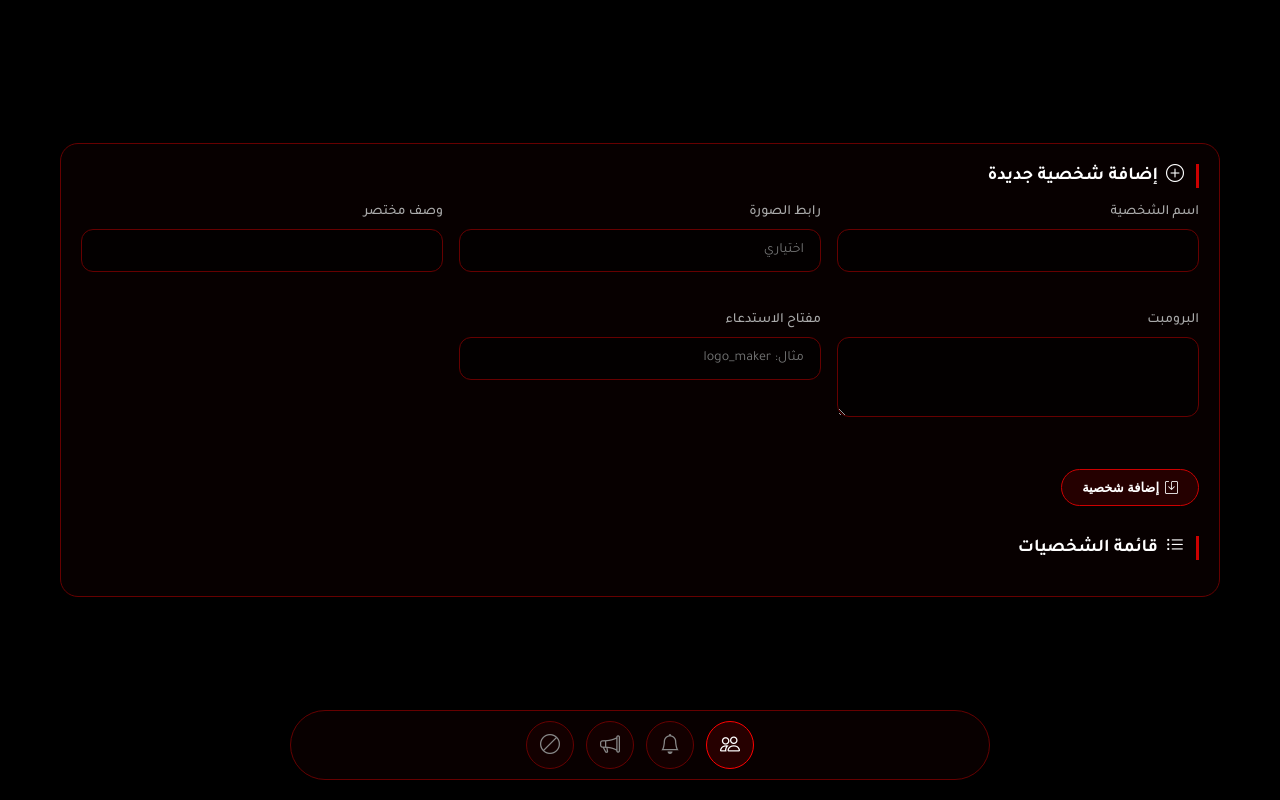
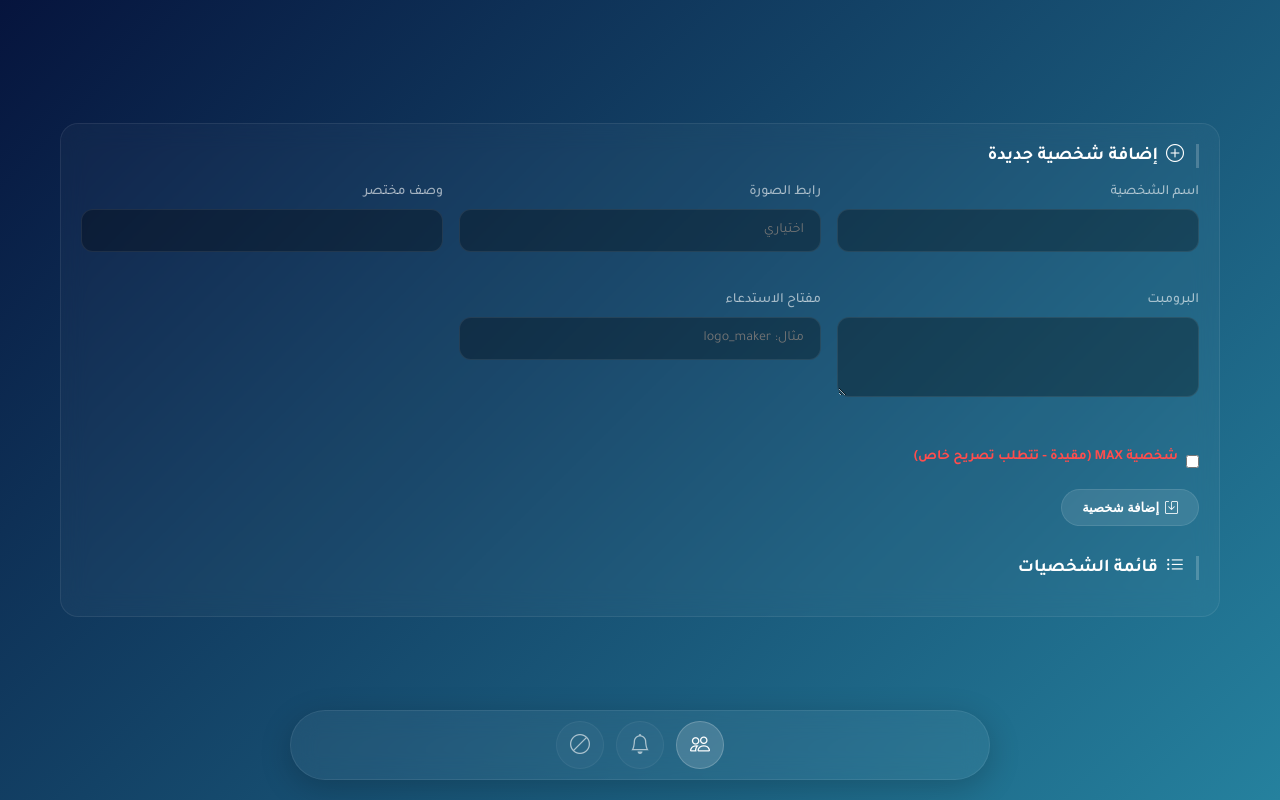
Before and after one commit to eviiile/eVile_anlyz, a Flask app: page /admin in a window 1280 px wide. Run offline with Flask 3, Linux system fonts and the light colour scheme; the visitor is signed in with stand-in values (Sample User, id 1); data that the repository does not hold is empty; some libraries are stand-ins or nearby versions.

Commit message:
Update admin.html

```diff
--- a/templates/admin.html
+++ b/templates/admin.html
@@ -10,21 +10,19 @@
         * { margin: 0; padding: 0; box-sizing: border-box; }
         body {
             font-family: 'Tajawal', sans-serif;
-            background: #000000;
+            background: linear-gradient(135deg, #06143d 0%, #25819e 100%);
             min-height: 100vh;
-            padding-bottom: 90px; /* مساحة للشريط السفلي العائم */
-            color: #e0e0e0;
+            padding-bottom: 90px;
+            color: #ffffff;
             display: flex;
             align-items: center;
             justify-content: center;
         }
-        /* تمويه زجاجي أحمر مسطح */
         .glass-card, .modal-content, .character-card, .notification-item, .login-card, .bottom-nav {
-            background: rgba(204, 0, 0, 0.04);
-            backdrop-filter: blur(4px);
-            -webkit-backdrop-filter: blur(4px);
-            border: 1px solid #660000;
-            box-shadow: none; /* إزالة أي توهج نيون */
+            background: rgba(255, 255, 255, 0.06);
+            backdrop-filter: blur(12px);
+            border: 1px solid rgba(255, 255, 255, 0.08);
+            box-shadow: 0 8px 32px 0 rgba(0, 0, 0, 0.2);
             border-radius: 18px;
         }
         .admin-container { max-width: 1200px; width: 100%; margin: 0 auto; padding: 20px; }
@@ -32,27 +30,27 @@
         /* نموذج الدخول */
         .login-wrapper { max-width: 420px; margin: 0 auto; width: 100%; }
         .login-card { padding: 40px 32px; text-align: center; }
-        .login-icon { width: 64px; height: 64px; background: rgba(204,0,0,0.08); border-radius: 20px; display: flex; align-items: center; justify-content: center; margin: 0 auto 16px; border: 1px solid #660000; }
-        .login-icon i { font-size: 36px; color: #ff0000; }
+        .login-icon { width: 64px; height: 64px; background: rgba(255,255,255,0.08); border-radius: 20px; display: flex; align-items: center; justify-content: center; margin: 0 auto 16px; }
+        .login-icon i { font-size: 36px; color: #fff; }
         .login-title { font-size: 28px; font-weight: 800; color: #fff; margin-bottom: 8px; }
-        .login-subtitle { color: #888; font-size: 14px; }
+        .login-subtitle { color: rgba(255,255,255,0.6); font-size: 14px; }
         .form-group { margin-bottom: 24px; text-align: right; }
-        label { display: block; margin-bottom: 8px; color: #aaa; font-weight: 500; font-size: 14px; }
+        label { display: block; margin-bottom: 8px; color: rgba(255,255,255,0.6); font-weight: 500; font-size: 14px; }
         input, textarea, select {
             width: 100%; padding: 12px 16px;
-            background: rgba(0,0,0,0.5);
-            border: 1px solid #660000;
+            background: rgba(0,0,0,0.3);
+            border: 1px solid rgba(255,255,255,0.08);
             border-radius: 12px;
             color: #fff;
             font-family: 'Tajawal', sans-serif;
             font-size: 14px; outline: none;
         }
-        input:focus, textarea:focus { border-color: #cc0000; }
+        input:focus, textarea:focus { border-color: rgba(255,255,255,0.3); }
         textarea { min-height: 80px; resize: vertical; }
         .btn {
             padding: 10px 20px;
-            background: rgba(204, 0, 0, 0.15);
-            border: 1px solid #cc0000;
+            background: rgba(255, 255, 255, 0.1);
+            border: 1px solid rgba(255, 255, 255, 0.1);
             border-radius: 40px;
             color: #fff;
             font-weight: 600;
@@ -63,14 +61,13 @@
             align-items: center;
             gap: 6px;
         }
-        .btn-danger { background: rgba(204,0,0,0.2); border-color: #ff0000; color: #ff6b6b; }
+        .btn-danger { background: rgba(255,50,50,0.2); border-color: rgba(255,50,50,0.2); color: #ff6b6b; }
         .btn:active { transform: scale(0.96); }
         .btn-login { width: 100%; padding: 14px; font-size: 16px; }
 
-        .flash { padding: 12px; background: rgba(204,0,0,0.1); border: 1px solid #cc0000; border-radius: 14px; color: #ff6b6b; margin-bottom: 24px; text-align: center; font-size: 14px; }
+        .flash { padding: 12px; background: rgba(255,50,50,0.1); border: 1px solid rgba(255,50,50,0.2); border-radius: 14px; color: #ff6b6b; margin-bottom: 24px; text-align: center; font-size: 14px; }
         .flash.success { background: rgba(50,255,50,0.05); border-color: rgba(50,255,50,0.1); color: #6bff6b; }
 
-        /* --- شريط التبويبات السفلي العائم (ثابت بدون دوران) --- */
         .bottom-nav {
             position: fixed;
             bottom: 20px;
@@ -81,27 +78,26 @@
             justify-content: center;
             align-items: center;
             padding: 10px;
-            background: rgba(204, 0, 0, 0.04); /* زجاجي أحمر مسطح */
-            border: 1px solid #660000;
+            background: rgba(255, 255, 255, 0.05);
+            border: 1px solid rgba(255, 255, 255, 0.08);
             border-radius: 60px;
-            backdrop-filter: blur(8px);
+            backdrop-filter: blur(12px);
             max-width: 700px;
             margin: 0 auto;
-            overflow-x: auto; /* السماح بالتمرير إذا زادت الأزرار */
+            overflow-x: auto;
             gap: 12px;
             flex-wrap: nowrap;
             scrollbar-width: none;
         }
         .bottom-nav::-webkit-scrollbar { display: none; }
-
         .bottom-nav-btn {
             flex-shrink: 0;
             width: 48px;
             height: 48px;
             border-radius: 50%;
-            background: rgba(204, 0, 0, 0.05);
-            border: 1px solid #660000;
-            color: #888;
+            background: rgba(255, 255, 255, 0.03);
+            border: 1px solid rgba(255, 255, 255, 0.05);
+            color: rgba(255,255,255,0.6);
             font-size: 20px;
             display: flex;
             align-items: center;
@@ -110,32 +106,31 @@
             transition: all 0.2s;
         }
         .bottom-nav-btn.active {
-            background: rgba(204, 0, 0, 0.15);
-            border-color: #ff0000;
+            background: rgba(255, 255, 255, 0.15);
+            border-color: rgba(255, 255, 255, 0.2);
             color: #fff;
         }
         .bottom-nav-btn:active { transform: scale(0.85); }
 
-        /* المحتوى */
-        .tab-content { display: none; padding: 20px; margin-top: 10px; background: rgba(204, 0, 0, 0.03); border: 1px solid #660000; border-radius: 18px; backdrop-filter: blur(4px); }
+        .tab-content { display: none; padding: 20px; margin-top: 10px; background: rgba(255, 255, 255, 0.03); border: 1px solid rgba(255, 255, 255, 0.08); border-radius: 18px; backdrop-filter: blur(12px); }
         .tab-content.active { display: block; }
-        .section-title { font-size: 18px; font-weight: 700; margin-bottom: 16px; padding-right: 12px; border-right: 3px solid #cc0000; display: flex; align-items: center; gap: 8px; color: #fff; }
+        .section-title { font-size: 18px; font-weight: 700; margin-bottom: 16px; padding-right: 12px; border-right: 3px solid rgba(255,255,255,0.2); display: flex; align-items: center; gap: 8px; color: #fff; }
         .form-grid { display: grid; grid-template-columns: repeat(auto-fill, minmax(280px, 1fr)); gap: 16px; margin-bottom: 20px; }
         .checkbox-group { display: flex; align-items: center; gap: 8px; margin-top: 8px; }
-        .checkbox-group input { width: auto; margin: 0; }
+        .checkbox-group input { width: auto; margin: 0; accent-color: #8effa0; }
         .character-card { padding: 12px; }
-        .character-avatar { width: 40px; height: 40px; border-radius: 12px; background: rgba(204,0,0,0.1); display: flex; align-items: center; justify-content: center; font-size: 20px; }
+        .character-avatar { width: 40px; height: 40px; border-radius: 12px; background: rgba(255,255,255,0.05); display: flex; align-items: center; justify-content: center; font-size: 20px; }
         .character-name { font-size: 15px; font-weight: 700; color: #fff; }
-        .character-desc { font-size: 11px; color: #888; margin-bottom: 8px; }
-        .character-prompt { background: rgba(204,0,0,0.03); padding: 6px; border-radius: 10px; font-size: 10px; color: #aaa; max-height: 60px; overflow-y: auto; margin-bottom: 12px; }
+        .character-desc { font-size: 11px; color: rgba(255,255,255,0.6); margin-bottom: 8px; }
+        .character-prompt { background: rgba(0,0,0,0.3); padding: 6px; border-radius: 10px; font-size: 10px; color: rgba(255,255,255,0.6); max-height: 60px; overflow-y: auto; margin-bottom: 12px; }
+        .badge-max { display: inline-block; background: #ff4d4d; color: white; font-size: 9px; padding: 2px 8px; border-radius: 10px; font-weight: bold; margin-right: 8px; }
         .card-actions { display: flex; gap: 8px; }
         .notification-item { padding: 12px; margin-bottom: 10px; }
         .notification-title { font-weight: 700; font-size: 13px; margin-bottom: 4px; color: #fff; }
-        .notification-text { font-size: 11px; color: #888; }
-        .modal { display: none; position: fixed; top: 0; left: 0; right: 0; bottom: 0; background: rgba(0,0,0,0.9); backdrop-filter: blur(8px); z-index: 1000; align-items: center; justify-content: center; padding: 20px; }
+        .notification-text { font-size: 11px; color: rgba(255,255,255,0.6); }
+        .modal { display: none; position: fixed; top: 0; left: 0; right: 0; bottom: 0; background: rgba(0,0,0,0.8); backdrop-filter: blur(8px); z-index: 1000; align-items: center; justify-content: center; padding: 20px; }
         .modal.active { display: flex; }
         .modal-content { padding: 20px; max-width: 500px; width: 100%; }
-
         @media (max-width: 600px) {
             .bottom-nav { padding: 8px; gap: 8px; border-radius: 40px; }
             .bottom-nav-btn { width: 40px; height: 40px; font-size: 16px; }
@@ -145,10 +140,8 @@
 <body>
     <div class="admin-container">
         {% if session.get('logged_in') %}
-            <!-- مساحة فارغة أعلى الصفحة -->
             <div style="height: 20px;"></div>
 
-            <!-- المحتوى -->
             <div id="tab-characters" class="tab-content active">
                 <div class="section-title"><i class="bi bi-plus-circle"></i> إضافة شخصية جديدة</div>
                 <form method="POST" action="/admin/character/add">
@@ -159,23 +152,30 @@
                         <div class="form-group"><label>البرومبت</label><textarea name="prompt" required></textarea></div>
                         <div class="form-group"><label>مفتاح الاستدعاء</label><input type="text" name="callback_key" placeholder="مثال: logo_maker"></div>
                     </div>
+                    <div class="checkbox-group" style="margin-bottom: 15px;">
+                        <input type="checkbox" name="is_max" id="is_max_add">
+                        <label for="is_max_add" style="color: #ff4d4d; font-weight: bold;">شخصية MAX (مقيدة - تتطلب تصريح خاص)</label>
+                    </div>
                     <button type="submit" class="btn"><i class="bi bi-save"></i> إضافة شخصية</button>
                 </form>
 
                 <div class="section-title" style="margin-top: 30px;"><i class="bi bi-list-ul"></i> قائمة الشخصيات</div>
                 <div class="characters-grid">
                     {% for char in characters %}
-                    <div class="character-card glass-card">
+                    <div class="character-card">
                         <div class="character-header" style="display:flex; align-items:center; gap:10px; margin-bottom:8px;">
                             <div class="character-avatar">
                                 {% if char.logo_url %}<img src="{{ char.logo_url }}" width="40" height="40" style="border-radius:12px; object-fit:cover;">{% else %}<i class="bi bi-robot"></i>{% endif %}
                             </div>
-                            <div class="character-name">{{ char.name }}</div>
+                            <div class="character-name">
+                                {{ char.name }}
+                                {% if char.is_max %}<span class="badge-max">MAX</span>{% endif %}
+                            </div>
                         </div>
                         <div class="character-desc">{{ char.description }}</div>
                         <div class="character-prompt">{{ char.prompt[:80] }}{% if char.prompt|length > 80 %}...{% endif %}</div>
                         <div class="card-actions">
-                            <button class="btn" onclick="openEditModal({{ char.id }}, '{{ char.name }}', '{{ char.description }}', `{{ char.prompt|replace('`', '\\`') }}`, '{{ char.logo_url }}')"><i class="bi bi-pencil-square"></i> تعديل</button>
+                            <button class="btn" onclick="openEditModal({{ char.id }}, '{{ char.name }}', '{{ char.description }}', `{{ char.prompt|replace('`', '\\`') }}`, '{{ char.logo_url }}', {{ 'true' if char.is_max else 'false' }})"><i class="bi bi-pencil-square"></i> تعديل</button>
                             <button class="btn btn-danger" onclick="if(confirm('حذف الشخصية؟')) location.href='/admin/character/{{ char.id }}/delete'"><i class="bi bi-trash3"></i> حذف</button>
                         </div>
                     </div>
@@ -191,25 +191,20 @@
                     <div class="form-group"><label>مدة الظهور (ساعات)</label><input type="number" name="duration_hours" value="1" min="1" step="1"></div>
                     <div class="checkbox-group">
                         <input type="checkbox" name="show_in_chat" id="show_in_chat">
-                        <label for="show_in_chat" style="color: #aaa;">ظهور إجباري في واجهة الدردشة (لمدة 10 ثوانٍ)</label>
+                        <label for="show_in_chat" style="color: rgba(255,255,255,0.6);">ظهور إجباري في واجهة الدردشة (لمدة 10 ثوانٍ)</label>
                     </div>
                     <button type="submit" class="btn"><i class="bi bi-bell"></i> إرسال الإشعار</button>
                 </form>
                 <div class="section-title" style="margin-top: 30px;"><i class="bi bi-clock-history"></i> الإشعارات المرسلة</div>
                 {% for notif in notifications %}
-                <div class="notification-item glass-card">
-                    <div class="notification-title"><i class="bi bi-bell"></i> {{ notif.title }} <span style="font-size: 10px; color:#666;">({{ notif.created_at }})</span></div>
+                <div class="notification-item">
+                    <div class="notification-title"><i class="bi bi-bell"></i> {{ notif.title }} <span style="font-size: 10px; color:rgba(255,255,255,0.5);">({{ notif.created_at }})</span></div>
                     <div class="notification-text">{{ notif.text }}</div>
-                    <div class="notification-meta" style="font-size: 10px; color:#666; margin-top:5px;">المدة: {{ notif.duration_hours }} ساعة | ظهور إجباري: {{ 'نعم' if notif.show_in_chat else 'لا' }}</div>
+                    <div class="notification-meta" style="font-size: 10px; color:rgba(255,255,255,0.5); margin-top:5px;">المدة: {{ notif.duration_hours }} ساعة</div>
                 </div>
                 {% else %}
-                <p style="text-align:center; color:#666;">لا توجد إشعارات بعد</p>
+                <p style="text-align:center; color:rgba(255,255,255,0.5);">لا توجد إشعارات بعد</p>
                 {% endfor %}
-            </div>
-
-            <div id="tab-channels" class="tab-content">
-                <div class="section-title"><i class="bi bi-link-45deg"></i> إدارة القنوات</div>
-                <p style="color: #666;">(تم إلغاء الإجبار، لا توجد قنوات مفروضة حالياً)</p>
             </div>
 
             <div id="tab-banned" class="tab-content">
@@ -219,38 +214,40 @@
                     <button type="submit" class="btn btn-danger"><i class="bi bi-ban"></i> حظر المستخدم</button>
                 </form>
                 <div class="section-title" style="margin-top: 30px;"><i class="bi bi-list-ul"></i> قائمة المحظورين</div>
-                <div id="bannedList"><p style="color:#666; text-align:center;">لا يوجد مستخدمون محظورون حالياً</p></div>
+                <div id="bannedList"><p style="color:rgba(255,255,255,0.5); text-align:center;">لا يوجد مستخدمون محظورون حالياً</p></div>
             </div>
 
             <!-- نافذة التعديل -->
             <div id="editModal" class="modal">
-                <div class="modal-content glass-card">
+                <div class="modal-content">
                     <div style="display:flex; justify-content:space-between; margin-bottom:16px;">
                         <h3 style="color:#fff;"><i class="bi bi-pencil-square"></i> تعديل الشخصية</h3>
-                        <button onclick="closeEditModal()" style="background:none; border:none; font-size:20px; color:#aaa;"><i class="bi bi-x-lg"></i></button>
+                        <button onclick="closeEditModal()" style="background:none; border:none; font-size:20px; color:rgba(255,255,255,0.5);"><i class="bi bi-x-lg"></i></button>
                     </div>
                     <form method="POST" id="editForm">
                         <div class="form-group"><label>اسم الشخصية</label><input type="text" name="name" id="editName" required></div>
                         <div class="form-group"><label>رابط الصورة</label><input type="url" name="logo_url" id="editImage"></div>
                         <div class="form-group"><label>وصف مختصر</label><input type="text" name="description" id="editDesc" required></div>
                         <div class="form-group"><label>البرومبت</label><textarea name="prompt" id="editPrompt" required></textarea></div>
+                        <div class="checkbox-group" style="margin-bottom: 15px; margin-top: 10px;">
+                            <input type="checkbox" name="is_max" id="is_max_edit">
+                            <label for="is_max_edit" style="color: #ff4d4d; font-weight: bold;">شخصية MAX (مقيدة - تتطلب تصريح خاص)</label>
+                        </div>
                         <button type="submit" class="btn"><i class="bi bi-save"></i> حفظ التعديلات</button>
                     </form>
                 </div>
             </div>
 
-            <!-- الشريط السفلي العائم الثابت للتبويبات -->
+            <!-- الشريط السفلي العائم الثابت -->
             <div class="bottom-nav" id="bottomNav">
                 <button class="bottom-nav-btn active" data-tab="characters"><i class="bi bi-people"></i></button>
                 <button class="bottom-nav-btn" data-tab="notifications"><i class="bi bi-bell"></i></button>
-                <button class="bottom-nav-btn" data-tab="channels"><i class="bi bi-megaphone"></i></button>
                 <button class="bottom-nav-btn" data-tab="banned"><i class="bi bi-ban"></i></button>
             </div>
 
         {% else %}
-            <!-- نموذج الدخول المدمج -->
             <div class="login-wrapper">
-                <div class="login-card glass-card">
+                <div class="login-card">
                     <div class="login-icon"><i class="bi bi-shield-lock"></i></div>
                     <div class="login-title">لوحة التحكم</div>
                     <div class="login-subtitle">EVILE Admin Panel</div>
@@ -274,7 +271,6 @@
     </div>
 
     <script>
-        // تعديل التبويبات الخاصة بالشريط السفلي
         document.querySelectorAll('.bottom-nav-btn').forEach(btn => {
             btn.addEventListener('click', () => {
                 const tabId = btn.getAttribute('data-tab');
@@ -285,12 +281,13 @@
             });
         });
 
-        function openEditModal(id, name, desc, prompt, image) {
+        function openEditModal(id, name, desc, prompt, image, is_max) {
             document.getElementById('editForm').action = `/admin/character/${id}/edit`;
             document.getElementById('editName').value = name;
             document.getElementById('editDesc').value = desc;
             document.getElementById('editPrompt').value = prompt;
             document.getElementById('editImage').value = image;
+            document.getElementById('is_max_edit').checked = is_max;
             document.getElementById('editModal').classList.add('active');
         }
         function closeEditModal() {
```
